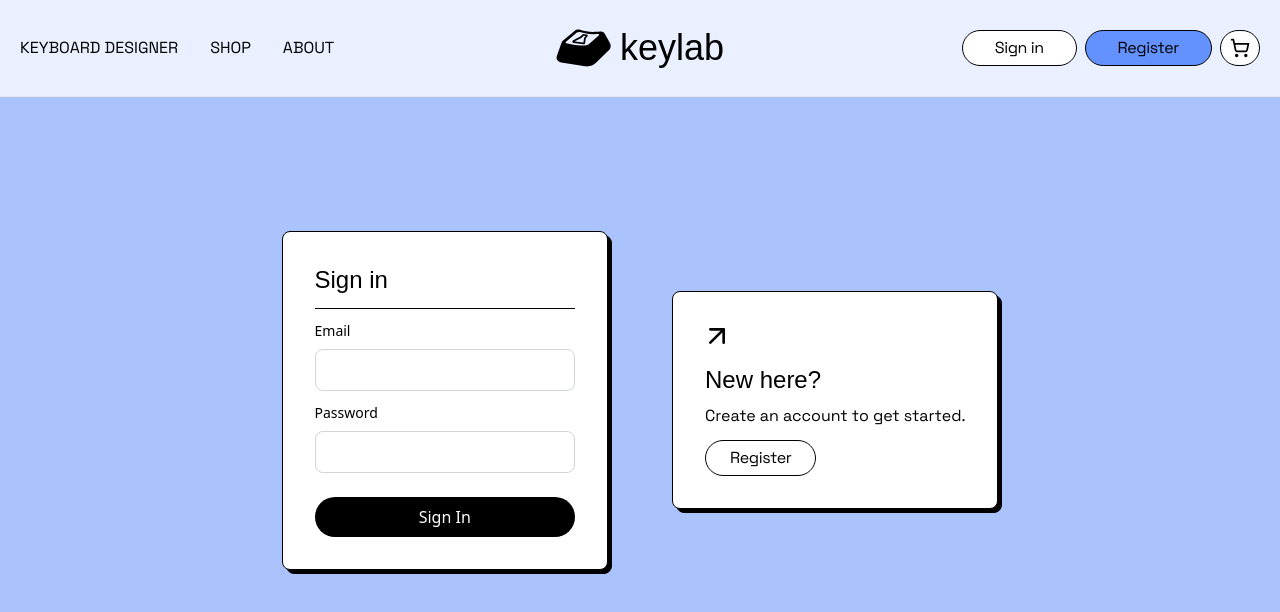
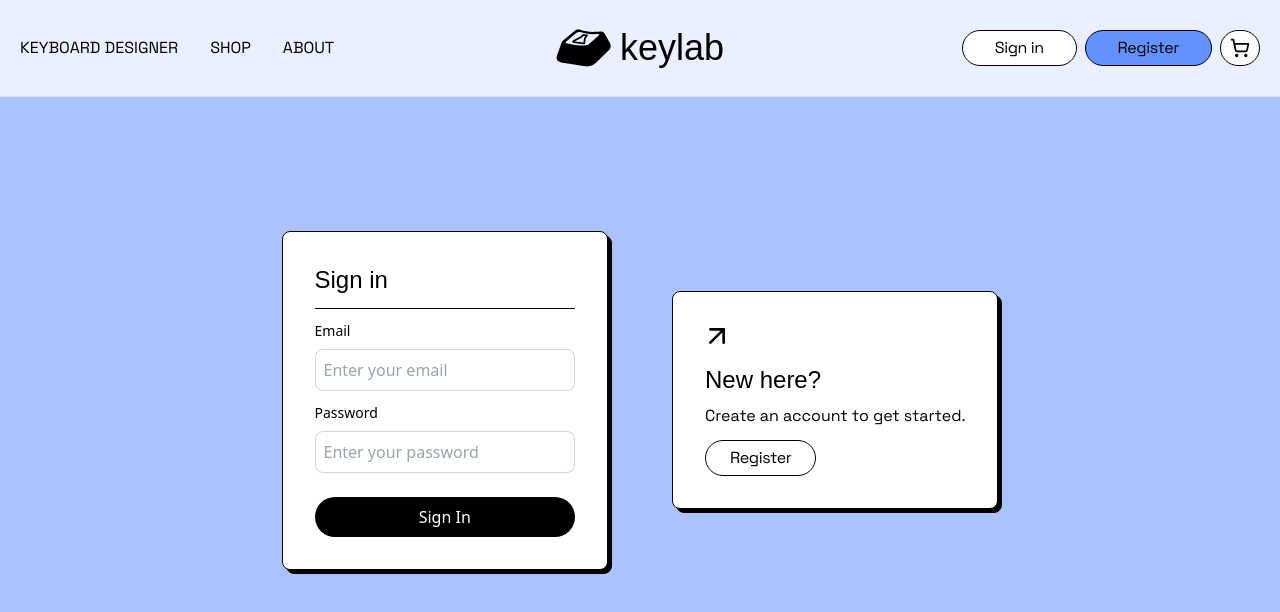
Before and after one commit to unchihugo/keylab, a React (Vite) app in the folder client/: page /sign-in in a window 1280 px wide. Shown: the top 612 px of the page. Built offline with nearby package versions, Linux system fonts and the light colour scheme; a web font is replaced by a local one.

Commit message:
Fix login API endpoint, enhance sign-in form with placeholders

```diff
--- a/client/src/AuthContext.tsx
+++ b/client/src/AuthContext.tsx
@@ -16,7 +16,7 @@ export const AuthProvider: React.FC<{ children: React.ReactNode }> = ({ children
 
     const login = async (email: string, password: string) => {
         // this is where we make a request to backend to authenticate the user (makes sure that the email and password are valid)
-        const response = await fetch("auth/login", {
+        const response = await fetch("http://localhost:8080/auth/login", {
             method: "POST",
             headers: {
                 "Content-Type": "application/json",
--- a/client/src/pages/sign-in.tsx
+++ b/client/src/pages/sign-in.tsx
@@ -10,8 +10,12 @@ const SignIn: React.FC = () => {
     const [email, setEmail] = React.useState("");
     const [password, setPassword] = React.useState("");
 
+    // handle login form submission
     const handleLogin = async (event: React.FormEvent<HTMLFormElement>) => {
         event.preventDefault();
+
+        // TODO: add form validation
+
         try {
             await login(email, password);
         } catch (error) {
@@ -41,6 +45,7 @@ const SignIn: React.FC = () => {
                                     value={email}
                                     onChange={(e) => setEmail(e.target.value)}
                                     className="border border-gray-300 p-2 rounded-lg w-full"
+                                    placeholder="Enter your email"
                                     required
                                 />
                             </div>
@@ -51,6 +56,7 @@ const SignIn: React.FC = () => {
                                     value={password}
                                     onChange={(e) => setPassword(e.target.value)}
                                     className="border border-gray-300 p-2 rounded-lg mb-3 w-full"
+                                    placeholder="Enter your password"
                                     required
                                 />
                             </div>
```
